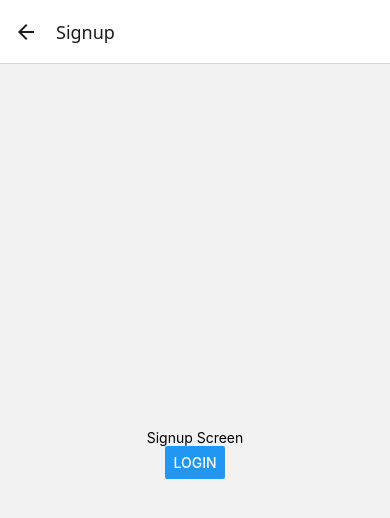
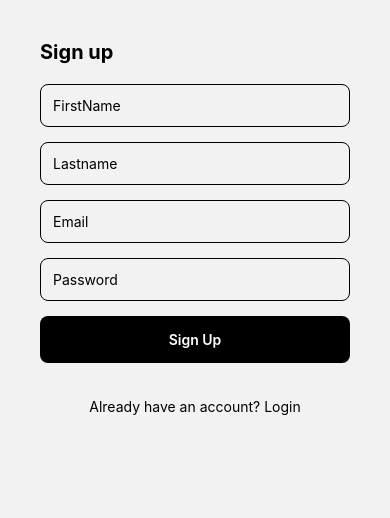
Before and after one commit to shubham2105/course-selling-app-mobile, a React Native app: screen /Signup in a window 390 px wide. Shown: the top 518 px of the page. Built offline with nearby package versions, Linux system fonts and the light colour scheme.

Commit message:
add login screen UI

```diff
--- a/src/navigation/AuthNavigator.tsx
+++ b/src/navigation/AuthNavigator.tsx
@@ -8,7 +8,7 @@ export default function AuthNavigator(){
     return(
         <Stack.Navigator>
             <Stack.Screen name='Login' component={LoginScreen} options={{headerShown:false}}/>
-            <Stack.Screen name='Signup' component={SignupScreen}/>
+            <Stack.Screen name='Signup' component={SignupScreen}options={{headerShown:false}}/>
         </Stack.Navigator>
     )
 }
--- a/src/screens/auth/SignupScreen.tsx
+++ b/src/screens/auth/SignupScreen.tsx
@@ -1,25 +1,117 @@
 import { NativeStackNavigationProp } from '@react-navigation/native-stack';
-import {View, Text, Button, StyleSheet} from 'react-native';
+import {View, Text  , StyleSheet, TextInput, TouchableOpacity} from 'react-native';
 import { AuthStackParamList } from '../../types/navigation';
+import { useState } from 'react';
+import { SafeAreaView } from 'react-native-safe-area-context';
 
 type SingupScreenNavigationProp = NativeStackNavigationProp<AuthStackParamList, "Signup">
 type Props = {navigation: SingupScreenNavigationProp}
 export default function SignupScreen({navigation}: Props){
+    const [firstName,setFirstName] = useState("");
+    const [lastName, setLastName] = useState("");
+    const [email, setEmail] = useState("")
+    const [password, setPassword] = useState("")
+
+    const handleSignup = ()=>{
+        console.log("Signup Button Pressed")
+        console.log({firstName,lastName, email, password})
+    }
     return(
-        <View style= {styles.container}>
-            <Text>Signup Screen</Text>
-            <Button
-                title="Login"
-                onPress={()=> navigation.navigate("Login")}
-                />
-        </View>
+       <SafeAreaView style={styles.safeArea}>
+            <View style={styles.container}>
+                <View style={styles.formContainer}>
+                    <Text style={styles.heading}>Sign up</Text>
+                        <TextInput
+                            placeholder='FirstName'
+                            value={firstName}
+                            onChangeText={setFirstName}
+                            autoCapitalize="none"
+                            autoCorrect={false}
+                            style={styles.input}
+                            />
+                        <TextInput
+                            placeholder='Lastname'
+                            value={lastName}
+                            onChangeText={setLastName}
+                            autoCapitalize="none"
+                            autoCorrect={false}
+                            style={styles.input}
+                            />
+                        <TextInput
+                            placeholder='Email'
+                            value={email}
+                            onChangeText={setEmail}
+                            keyboardType="email-address"
+                            returnKeyType="next"
+                            autoCapitalize="none"
+                            autoCorrect={false}
+                            style={styles.input}
+                            />
+                        <TextInput
+                            placeholder='Password'
+                            secureTextEntry
+                            autoCapitalize="none"
+                            value={password}
+                            onChangeText={setPassword}
+                            returnKeyType="done"
+                            style={styles.input}
+                            />
+                        <TouchableOpacity
+                            style={styles.button}
+                            onPress={handleSignup}
+                            >
+                            <Text style={styles.buttonText}>Sign Up</Text>
+                        </TouchableOpacity>
+                        <TouchableOpacity
+                            style={styles.loginContainer}
+                            onPress={()=>navigation.navigate("Login")}
+                            >
+                            <Text>Already have an account? Login</Text>
+                        </TouchableOpacity>
+                </View>
+            </View>
+       </SafeAreaView>
     )
 }
 
 const styles = StyleSheet.create({
+    safeArea:{
+        flex:1,
+    },
     container:{
         flex:1,
-        justifyContent:"center",
-        alignItems:"center"
+        paddingHorizontal:20,
+    },
+    formContainer:{
+        flex:1,
+        justifyContent:"flex-start",
+        padding:20,
+        marginTop:20
+    },
+    heading:{
+        fontSize:20,
+        fontWeight:"bold",
+        marginBottom: 20
+    },
+    input:{
+        borderWidth:1,
+        padding:12,
+        marginBottom:15,
+        borderRadius:8
+    },
+    button:{
+         padding:15,
+        alignItems:"center",
+        borderRadius:8,
+        marginBottom:15,
+        backgroundColor:"#000",
+    },
+    buttonText:{
+        color:'#fff',
+        fontWeight:'600',
+    },
+    loginContainer:{
+        alignItems:"center",
+        marginTop:20
     }
 })
```
